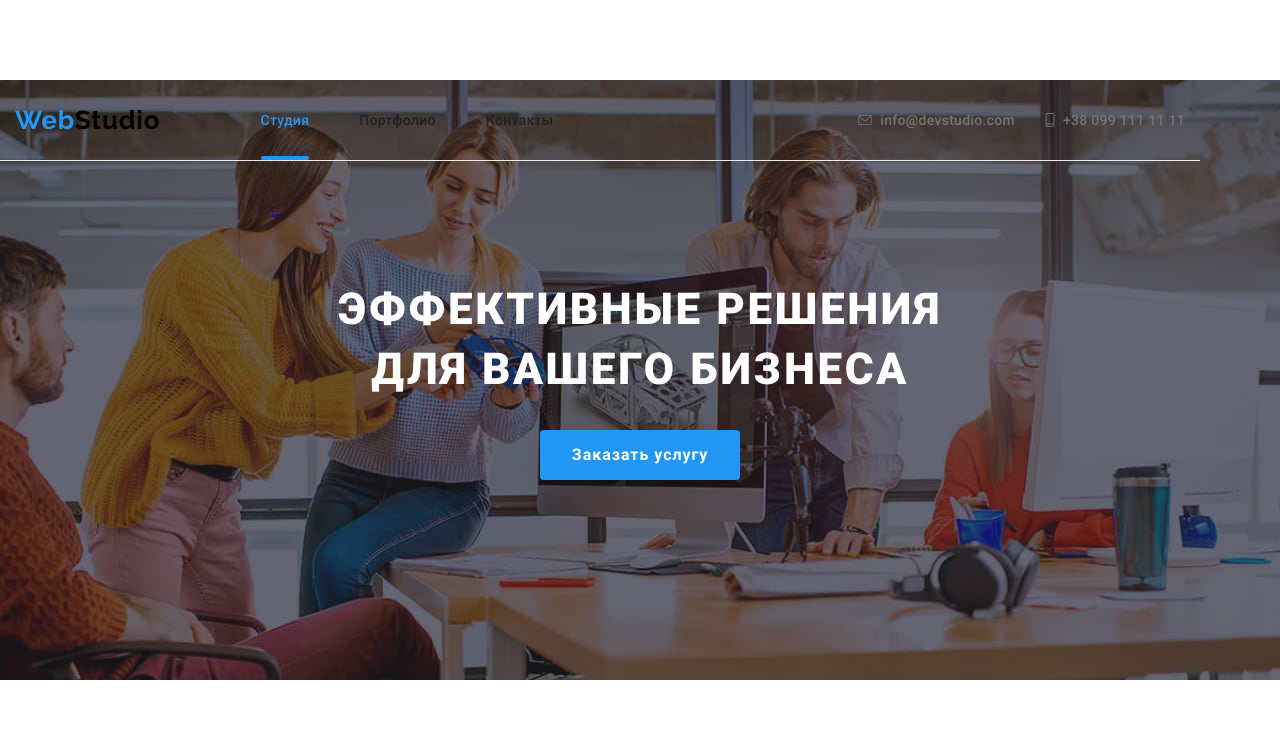
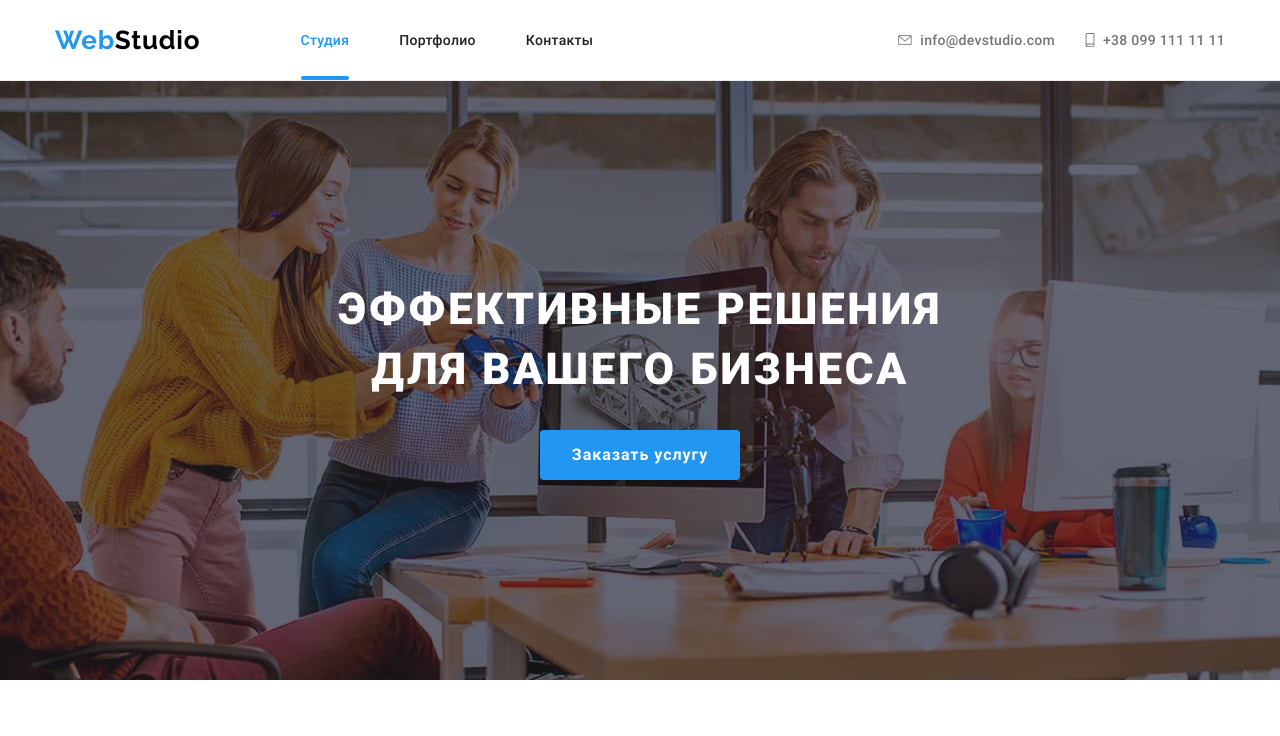
Before and after one commit to OlyaVerbetska/goit-markup-hw-08, a plain HTML site: page index.html in a window 1280 px wide. Shown: the top 736 px of the page. Drawn offline with nearby package versions, Linux system fonts and the light colour scheme.

Commit message:
Делает фиксированный хедер

```diff
--- a/sass/base/_common.scss
+++ b/sass/base/_common.scss
@@ -1,5 +1,9 @@
 body {
   font-family: $font-main;
+  padding-top: 60px;
+  @media screen and (min-width: $tablet) {
+    padding-top: 80px;
+  }
 }
 
 body.modal-open {
--- a/sass/components/_backdrop.scss
+++ b/sass/components/_backdrop.scss
@@ -8,4 +8,5 @@
   transition: opacity $tdur $ttf;
   padding: 93px 15px;
   overflow-y: scroll;
+  overflow: auto;
 }
--- a/sass/layouts/_header.scss
+++ b/sass/layouts/_header.scss
@@ -1,6 +1,10 @@
 .header {
   border-bottom: 1px solid $header-border;
-   position: fixed;
+  background-color: $contrast-white-color;
+  position: fixed;
+  top: 0;
+  left: 0;
+  width: 100%;
 }
 .header__container {
   @extend .container;
@@ -8,7 +12,6 @@
   display: flex;
   justify-content: space-between;
   align-items: center;
- position: relative;
 
   @media screen and (min-width: $tablet) {
     padding: 0 15px;
@@ -16,7 +19,7 @@
 }
 .header-menu {
   display: none;
-  @media screen and (max-width: 767px) {
+  @media screen and (max-width: $tablet) {
     position: absolute;
     top: 100%;
     left: 0;
--- a/sass/layouts/_hero.scss
+++ b/sass/layouts/_hero.scss
@@ -1,6 +1,6 @@
 .hero__container {
   @extend .container;
-  margin: 80px auto 0 auto;
+  margin: 0 auto;
   padding: 118px 60px;
   text-align: center;
   height: 400px;
```
Also changed, not shown: css/main.css, css/main.min.css, 2 other files.
